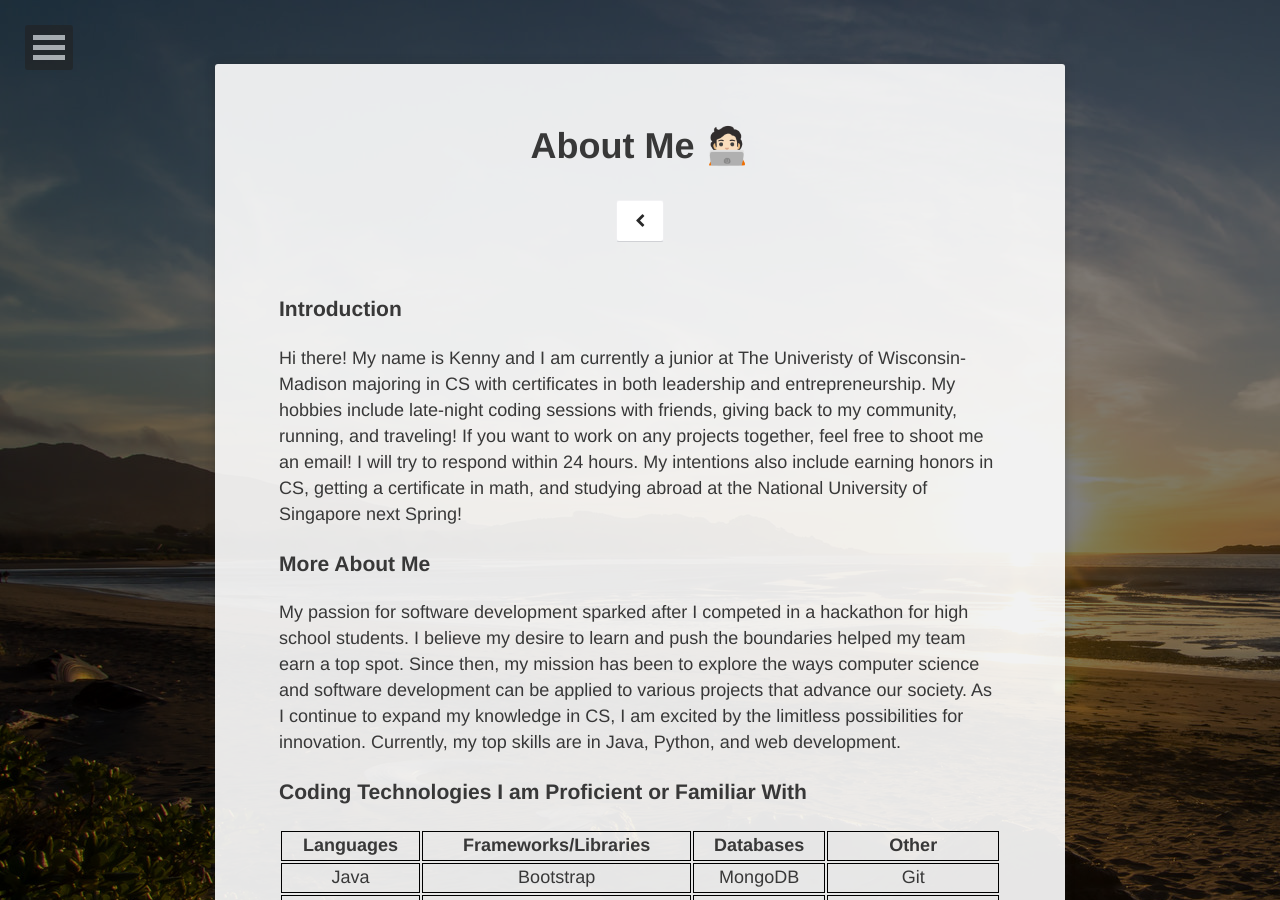
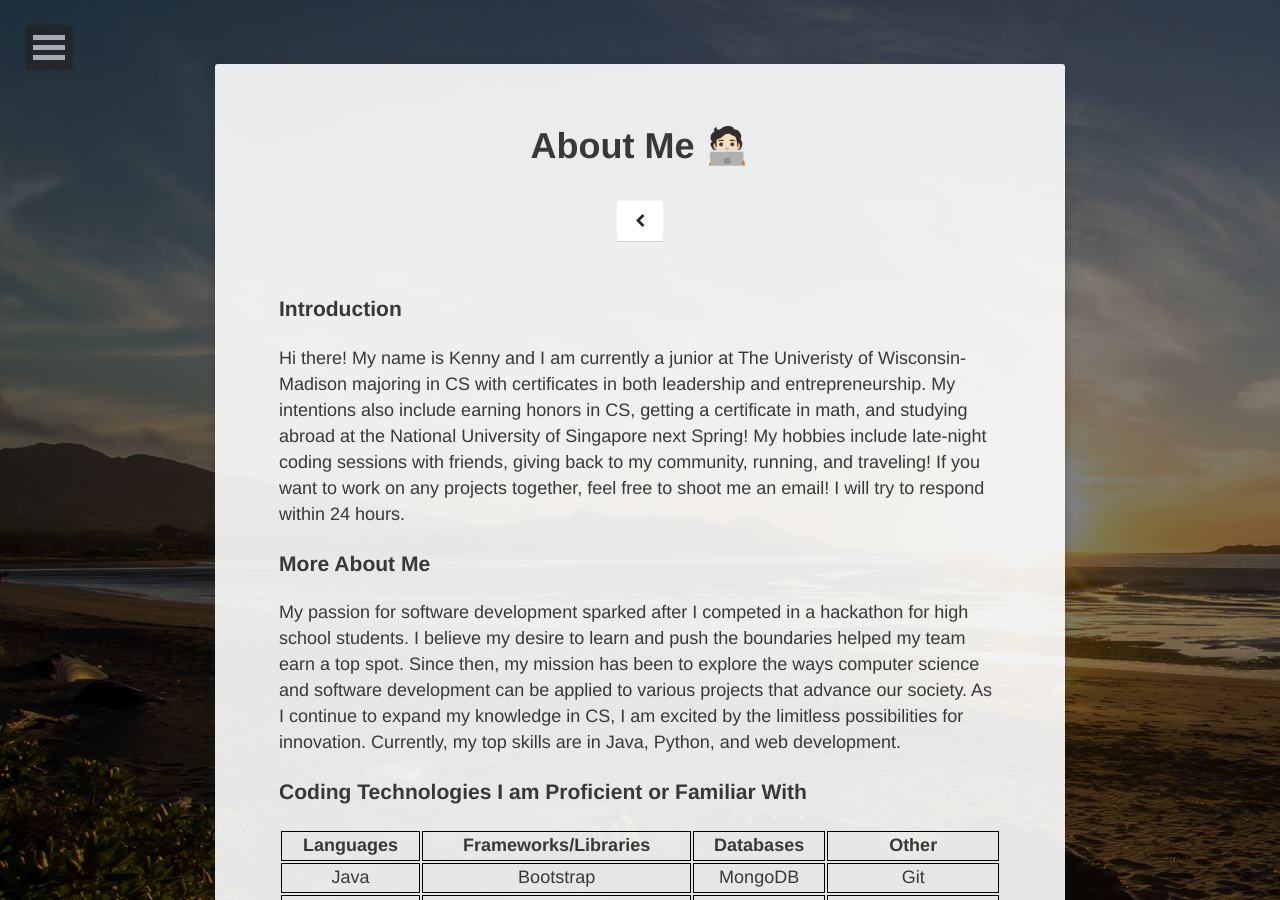
Before and after one commit to klmui/klmui2, a Jekyll site: the page built from about/index.md, in a window 1280 px wide and 900 px high. Built offline with Jekyll 4.4.1, drawn with Linux system fonts in a browser that asks for light colours.

Commit message:
Reorder sentence

```diff
--- a/about/index.md
+++ b/about/index.md
@@ -8,7 +8,7 @@
 
 ### Introduction
 
-Hi there! My name is Kenny and I am currently a junior at The Univeristy of Wisconsin-Madison majoring in CS with certificates in both leadership and entrepreneurship. My hobbies include late-night coding sessions with friends, giving back to my community, running, and traveling! If you want to work on any projects together, feel free to shoot me an email! I will try to respond within 24 hours. My intentions also include earning honors in CS, getting a certificate in math, and studying abroad at the National University of Singapore next Spring!
+Hi there! My name is Kenny and I am currently a junior at The Univeristy of Wisconsin-Madison majoring in CS with certificates in both leadership and entrepreneurship. My intentions also include earning honors in CS, getting a certificate in math, and studying abroad at the National University of Singapore next Spring! My hobbies include late-night coding sessions with friends, giving back to my community, running, and traveling! If you want to work on any projects together, feel free to shoot me an email! I will try to respond within 24 hours.
 
 ### More About Me
 
```
